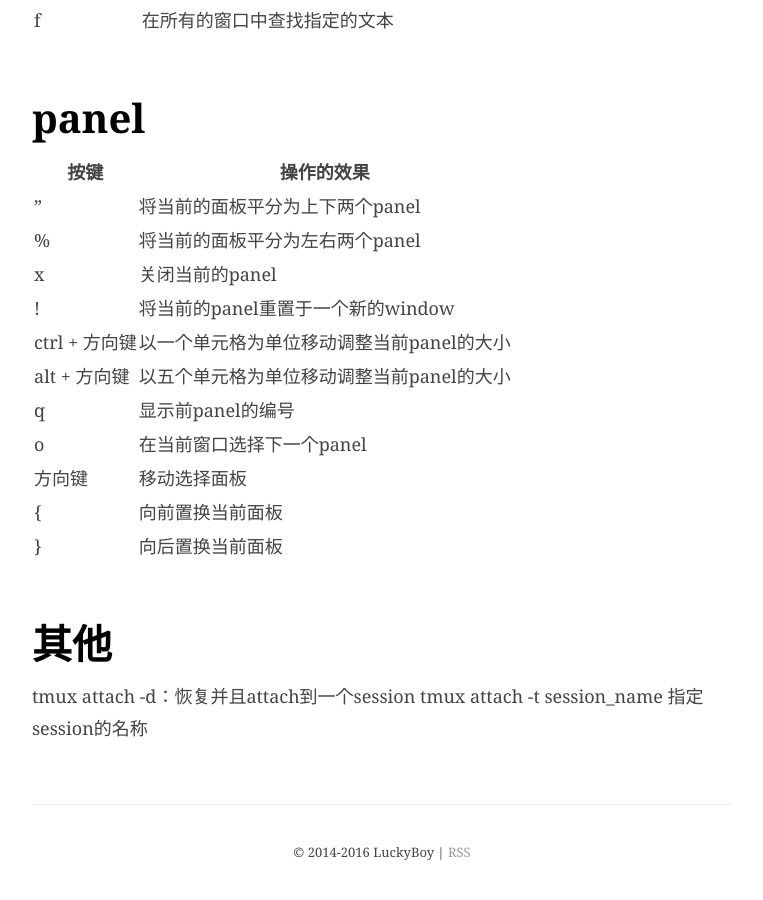
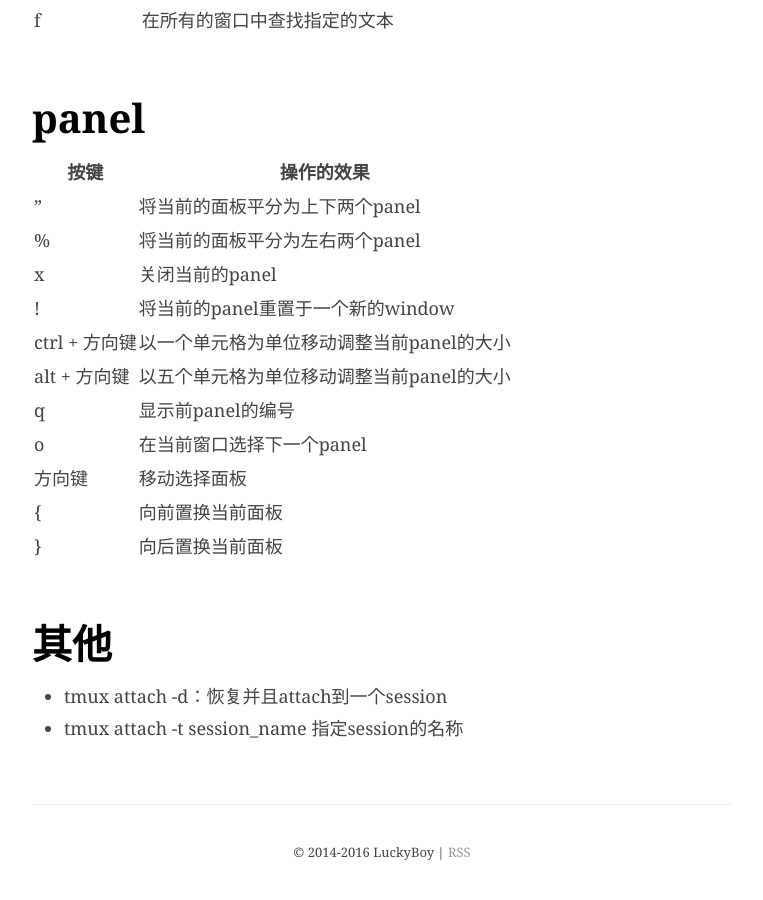
Before and after one commit to byd913/byd913.github.io, a Jekyll site: the page built from _posts/2019-01-21-tmux-hot-key.md, in a window 1280 px wide and 900 px high, scrolled down 1404 px. Shown: the whole window, without its empty margins (258-1021 px from the left). Built offline with Jekyll 4.4.1, drawn with Linux system fonts in a browser that asks for light colours; comment, search, counter and statistics services are not loaded.

```diff
--- a/_posts/2019-01-21-tmux-hot-key.md
+++ b/_posts/2019-01-21-tmux-hot-key.md
@@ -64,5 +64,5 @@ prefix 为前置的按键，默认为`ctrl+b`，每次需要先按前置按键
 
 # 其他
 
-tmux attach -d：恢复并且attach到一个session
-tmux attach -t session_name 指定session的名称
+* tmux attach -d：恢复并且attach到一个session
+* tmux attach -t session_name 指定session的名称
```
